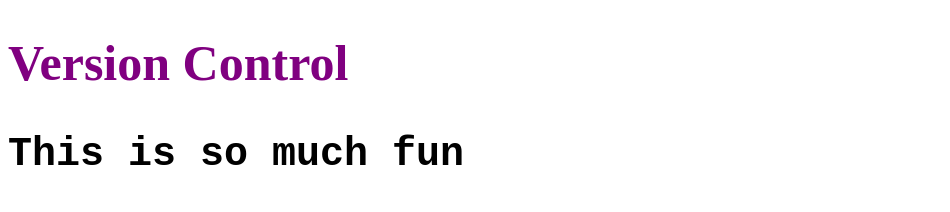
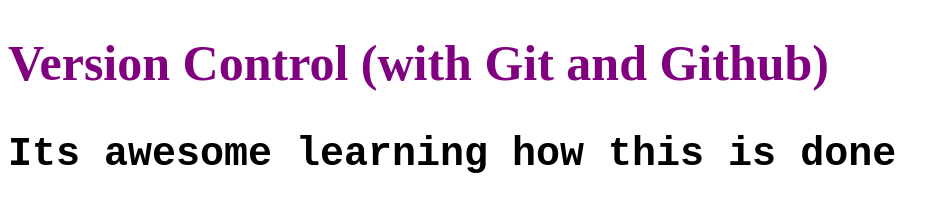
Before and after one commit to Laban-R/Version-control-Demo, a plain HTML site: page index.html in a window 1280 px wide. Shown: the whole page, without its empty margins (0-950 px from the left). Drawn offline with Linux system fonts and the light colour scheme.

Commit message:
Update index.html

```diff
--- a/index.html
+++ b/index.html
@@ -5,7 +5,7 @@
     <link rel="stylesheet" href="./index.css" />
   </head>
   <body>
-    <h1>Version Control</h1>
-    <p>This is so much fun</p>
+    <h1>Version Control (with Git and Github)</h1>
+    <p>Its awesome learning how this is done</p>
   </body>
 </html>
```
